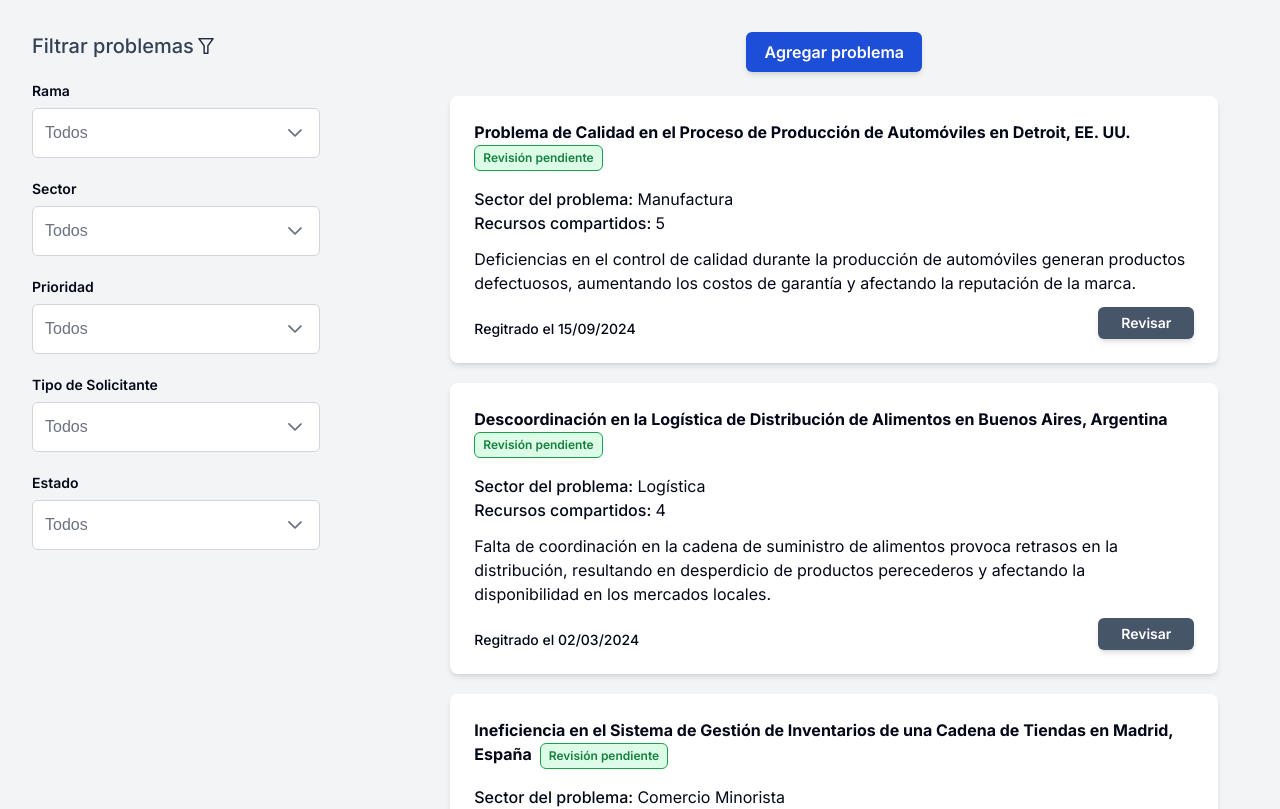
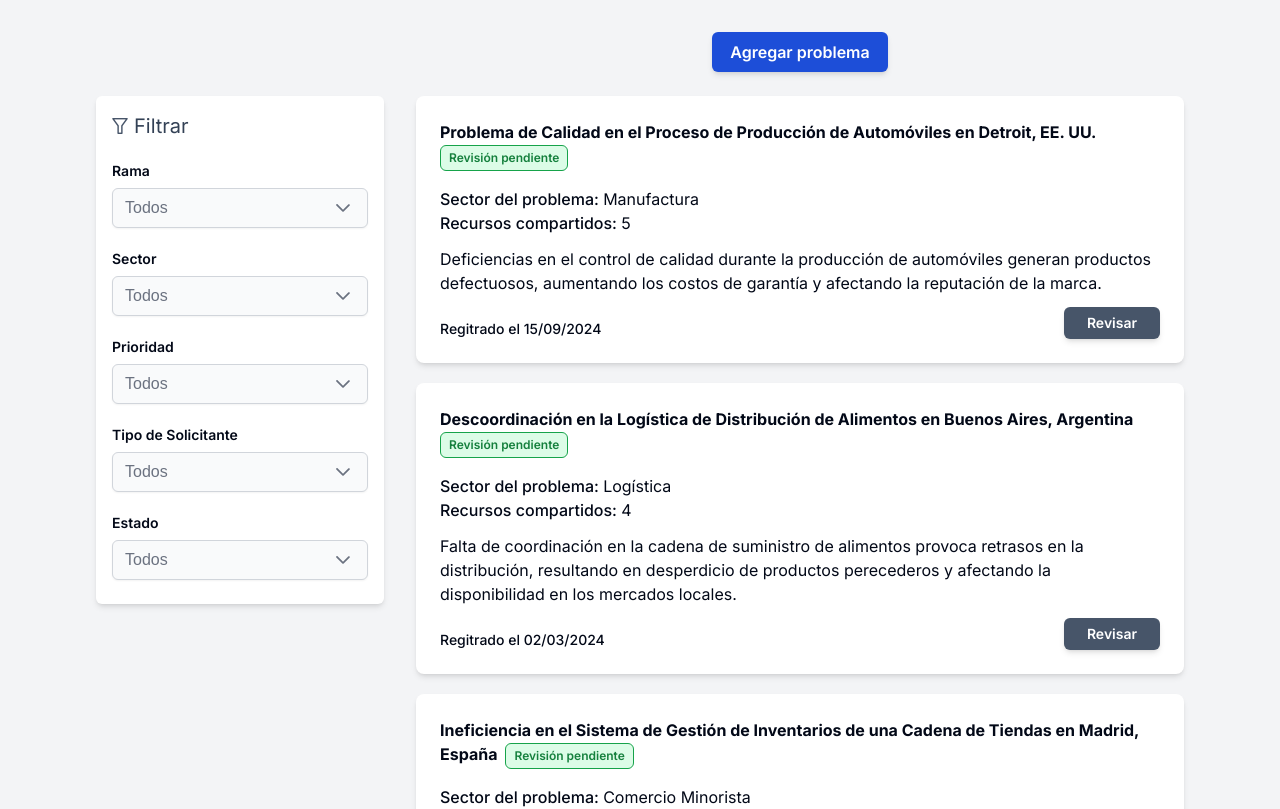
Before and after one commit to walter-garay/banco-problemas-tesis, a Next.js app in the folder next-frontend/: page /problemas in a window 1280 px wide. Shown: the top 809 px of the page. Built offline with nearby package versions, Linux system fonts and the light colour scheme; a web font is replaced by a local one.

Commit message:
interfaz con filter mejorado pc

```diff
--- a/next-frontend/src/app/problemas/page.tsx
+++ b/next-frontend/src/app/problemas/page.tsx
@@ -36,16 +36,17 @@ export default function ProblemsPage() {
     }
 
     return (
-        <main className="relative w-full flex ">
-            <div className=" ml-8 mt-8 h-full space-y-6 max-w-full w-2/6">
-                <span className="flex items-center gap-x-1 mb-4">
-                    <h1 className="font-medium text-slate-700 text-xl">Filtrar problemas</h1>
-                    <i className="pi pi-filter text-slate-800" ></i>
+        <main className="relative w-full flex justify-center gap-x-8">
+            <div className="mt-24 h-full space-y-6 max-w-full w-72 bg-white shadow-md rounded-md pl-4 pt-4 pb-6">
+                <span className="flex items-center gap-x-1.5 mb-4">
+                    <i className="pi pi-filter text-slate-600" ></i>
+                    <h1 className="font-normal text-slate-700 text-xl">Filtrar</h1>
+
                 </span>
                 <LabelWithInput htmlFor="rama" label="Rama" >
                     <Dropdown value={selectedRama} onChange={(e: DropdownChangeEvent) => setSelectedRama(e.value)} options={ramas} optionLabel="label"
                     showClear optionGroupLabel="label" optionGroupChildren="items"
-                    className="w-72 max-w-96" placeholder="Todos" />
+                    className="w-64 max-w-96 h-10 items-center bg-gray-50 shadow-sm" placeholder="Todos" />
                 </LabelWithInput>
 
                 {/* Dropdown para Sectores */}
@@ -57,7 +58,7 @@ export default function ProblemsPage() {
                     optionLabel="label"
                     showClear
                     placeholder="Todos"
-                    className="w-72 max-w-96"
+                    className="w-64 max-w-96 h-10 items-center bg-gray-50 shadow-sm"
                     />
                 </LabelWithInput>
 
@@ -70,7 +71,7 @@ export default function ProblemsPage() {
                     optionLabel="label"
                     showClear
                     placeholder="Todos"
-                    className="w-72 max-w-96"
+                    className="w-64 max-w-96 h-10 items-center bg-gray-50 shadow-sm"
                     />
                 </LabelWithInput>
 
@@ -83,7 +84,7 @@ export default function ProblemsPage() {
                     optionLabel="label"
                     showClear
                     placeholder="Todos"
-                    className="w-72 max-w-96"
+                    className="w-64 max-w-96 h-10 items-center bg-gray-50 shadow-sm"
                     />
                 </LabelWithInput>
 
@@ -96,18 +97,18 @@ export default function ProblemsPage() {
                     optionLabel="label"
                     showClear
                     placeholder="Todos"
-                    className="w-72 max-w-96"
+                    className="w-64 max-w-96 h-10 items-center bg-gray-50 shadow-sm border-gray-300"
                     />
                 </LabelWithInput>
             </div>
 
-            <div className="flex-col flex items-center w-5/6">
+            <div className="flex-col flex items-center ">
                 <Button
                     className="bg-blue-700 mt-5 lg:mt-8 hover:bg-blue-800 w-44 h-10 text-white "
                     onClick={() => setVisible(true)}>
                     Agregar problema
                 </Button>
-                <div className="px-4 flex-col space-y-5 my-6">
+                <div className="flex-col space-y-5 my-6">
                     {
                         problemas.map(( {id, title, area, cantRecursos, description, dateRegistration, status} ) => (
                             <ProblemCard
--- a/next-frontend/src/components/ui/input.tsx
+++ b/next-frontend/src/components/ui/input.tsx
@@ -26,7 +26,7 @@ Input.displayName = "Input"
 export function LabelWithInput({ ...props }) {
   return (
     <div className={`grid w-full items-center gap-2.5 ${props.className}`}>
-      <Label htmlFor={props.htmlFor} className="font-semibold" > {...props.label} </Label>
+      <Label htmlFor={props.htmlFor} className={`font-semibold`} > {...props.label} </Label>
       {props.children}
   </div>
   )
```
